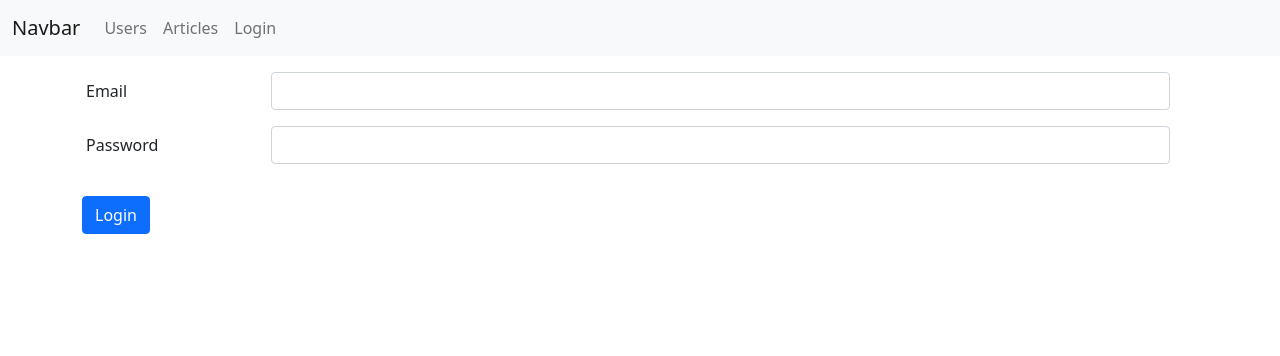
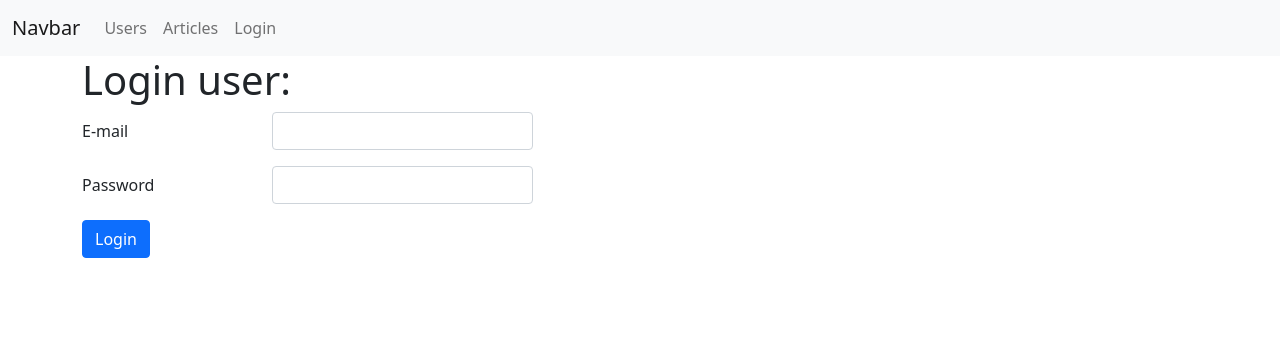
Before and after one commit to alexkifor/GB-flask, a Flask app: page /login in a window 1280 px wide. Shown: the top 356 px of the page. Run offline with Flask 3, Linux system fonts and the light colour scheme; parts of the project's set-up code (start-up, migrations or seed data) failed here and were passed over; some libraries are stand-ins or nearby versions.

Commit message:
lession_5

```diff
--- a/blog/app.py
+++ b/blog/app.py
@@ -1,5 +1,5 @@
 import os
-from blog.extension import db, login_manager, migrate
+from blog.extension import db, login_manager, migrate, csrf
 from blog.models import User
 
 from flask import Flask
@@ -29,6 +29,7 @@ def create_app() -> Flask:
 def register_extensions(app):
     db.init_app(app)
     migrate.init_app(app, db, compare_type=True)
+    csrf.init_app(app)
 
     login_manager.login_view = 'auth.login'
     login_manager.init_app(app)
--- a/blog/auth/views.py
+++ b/blog/auth/views.py
@@ -1,29 +1,38 @@
 from flask import Blueprint, render_template, redirect, request, flash, url_for
-from flask_login import logout_user, login_user, login_required
+from flask_login import logout_user, login_user, login_required, current_user
 from werkzeug.security import check_password_hash
+from blog.models import User
+from blog.forms.user import UserLoginForm
 
 auth = Blueprint('auth', __name__, static_folder='../static')
 
-@auth.route('/login', methods=['POST', 'GET'])
+
+@auth.route('/login', methods=('GET',))
 def login():
-    if request.method == 'GET':
-        return render_template(
-        'auth/login.html'
-    )
+    if current_user.is_authenticated:
+        return redirect(url_for('user.profile', pk=current_user.id))
 
-    email = request.form.get('email')
-    password = request.form.get('password')
+    return render_template('auth/login.html', form=UserLoginForm(request.form))
 
-    from blog.models import User
-    user = User.query.filter_by(email=email).first()
 
-    if not user or not check_password_hash(user.password, password):
-        flash('Check your login details')
-        return redirect(url_for('.login'))
+@auth.route('/login', methods=('POST',))
+def login_post():
+    form = UserLoginForm(request.form)
 
-    login_user(user)
-    return redirect(url_for('user.profile', pk=user.id))
+    if request.method == 'POST' and form.validate_on_submit():
+        user = User.query.filter_by(email=form.email.data).first()
 
+        if not user:
+            flash('User not found')
+            return redirect(url_for('.login'))
+        elif check_password_hash(user.password, form.password.data) is False:
+            flash('Check your password')
+            return redirect(url_for('.login'))
+
+        login_user(user)
+        return redirect(url_for('user.profile', pk=user.id))
+
+    return render_template('auth/login.html', form=form)
 
 @auth.route('/logout')
 @login_required
--- a/blog/extension.py
+++ b/blog/extension.py
@@ -1,7 +1,9 @@
 from flask_sqlalchemy import SQLAlchemy
 from flask_login import LoginManager
 from flask_migrate import Migrate
+from flask_wtf import CSRFProtect
 
 db = SQLAlchemy()
 login_manager = LoginManager()
 migrate = Migrate()
+csrf = CSRFProtect()
--- /dev/null
+++ b/blog/forms/user.py
@@ -0,0 +1,21 @@
+from wtforms import StringField, validators, PasswordField, SubmitField
+from flask_wtf import FlaskForm
+
+class UserRegisterForm(FlaskForm):
+    first_name = StringField('First name')
+    last_name = StringField('Last name')
+    email = StringField('E-mail', [validators.DataRequired(), validators.Email()])
+    password = PasswordField('Password',
+        [validators.DataRequired(),
+         validators.EqualTo('confirm_password', message='Field must be equal to password')])
+    confirm_password = PasswordField('Confirm password', [validators.DataRequired()])
+    submit = SubmitField('Register')
+
+class UserLoginForm(FlaskForm):
+    email = StringField(
+        "E-mail", [validators.DataRequired(), validators.Email()])
+    password = PasswordField(
+        "Password",
+        [validators.DataRequired()],
+    )
+    submit = SubmitField("Login")
--- a/blog/templates/auth/login.html
+++ b/blog/templates/auth/login.html
@@ -1,39 +1,33 @@
 {% extends 'base.html' %}
-
+{% from "macro/formhelpers.html" import render_field %}
 
 {% block title %}
     Login page
-{% endblock title %}
-
+{% endblock %}
 
 {% block body %}
+    <div class="row">
+        <h1>Login user:</h1>
+    </div>
     <div class="row">
         <div class="col">
             {% with messages = get_flashed_messages() %}
                 {% if messages %}
+                    {% for message in messages %}
                         <div class="alert alert-danger" role="alert">
-                    {{ messages[0] }}
+                            {{ message }}
                         </div>
+                    {% endfor %}
                 {% endif %}
             {% endwith %}
-        <form class="row g-3 mt-3" method="post" action="{{ url_for('auth.login') }}">
-            <div class="mb-3 row">
-                <label for="email" class="col-sm-2 col-form-label">Email</label>
-                <div class="col-sm-10">
-                    <input type="text" class="form-control" id="email" name="email">
-                </div>
-            </div>
-            <div class="mb-3 row">
-                <label for="password" class="col-sm-2 col-form-label">Password</label>
-                <div class="col-sm-10">
-                    <input type="password" class="form-control" id="password" name="password">
-                </div>
-            </div>
-            <div class="col-auto">
-                <button type="submit" class="btn btn-primary mb-3">Login</button>
-            </div>
+            <form method="POST" action="{{ url_for('auth.login_post') }}">
+                {{ form.csrf_token }}
+                {% for field in ['email', 'password'] %}
+                    {{ render_field(form[field]) }}
+                {% endfor %}
+
+                {{ form.submit(class="btn btn-primary mb-3") }}
             </form>
         </div>
     </div>
-
-{% endblock body %}
+{% endblock %}
--- /dev/null
+++ b/blog/templates/macro/formhelpers.html
@@ -0,0 +1,15 @@
+{% macro render_field(field) %}
+<div class="mb-3 row">
+    {{ field.label(class="col-sm-2 col-form-label form label") }}
+        <div class="col-sm-3">
+            {{ field(class="form-control" + (" is-invalid" if field.errors else ""))|safe }}
+            {% if field.errors %}
+                {% for error in field.errors %}
+                    <div class="invalid-feedback">
+                        {{ error }}
+                    </div>
+                {% endfor %}
+            {% endif %}
+    </div>
+</div>
+{% endmacro %}
--- a/requirements.txt
+++ b/requirements.txt
@@ -6,3 +6,6 @@ Flask-SQLAlchemy==3.0.3
 Flask-Login==0.6.2
 psycopg2==2.9.6
 Flask-Migrate==4.0.4
+WTForms==3.0.1
+Flask-WTF==1.1.1
+email-validator==2.0.0
--- a/wsgi.py
+++ b/wsgi.py
@@ -10,9 +10,9 @@ from blog.app import create_app, db
 
 app = create_app()
 
-@app.cli.command('init-db')
-def init_db():
-    db.create_all()
+# @app.cli.command('init-db')
+# def init_db():
+#     db.create_all()
 
 @app.cli.command('create_users')
 def create_users():
```
Also changed, not shown: blog/models.py (+8 -1 lines), blog/templates/users/register.html (added, +25 -0 lines), blog/user/views.py (+39 -27 lines), migrations/versions/f9bd6ab9de9f_.py (added, +36 -0 lines), blog/forms/__init__.py (added). Lines whose indentation alone changed are shown as unchanged.
